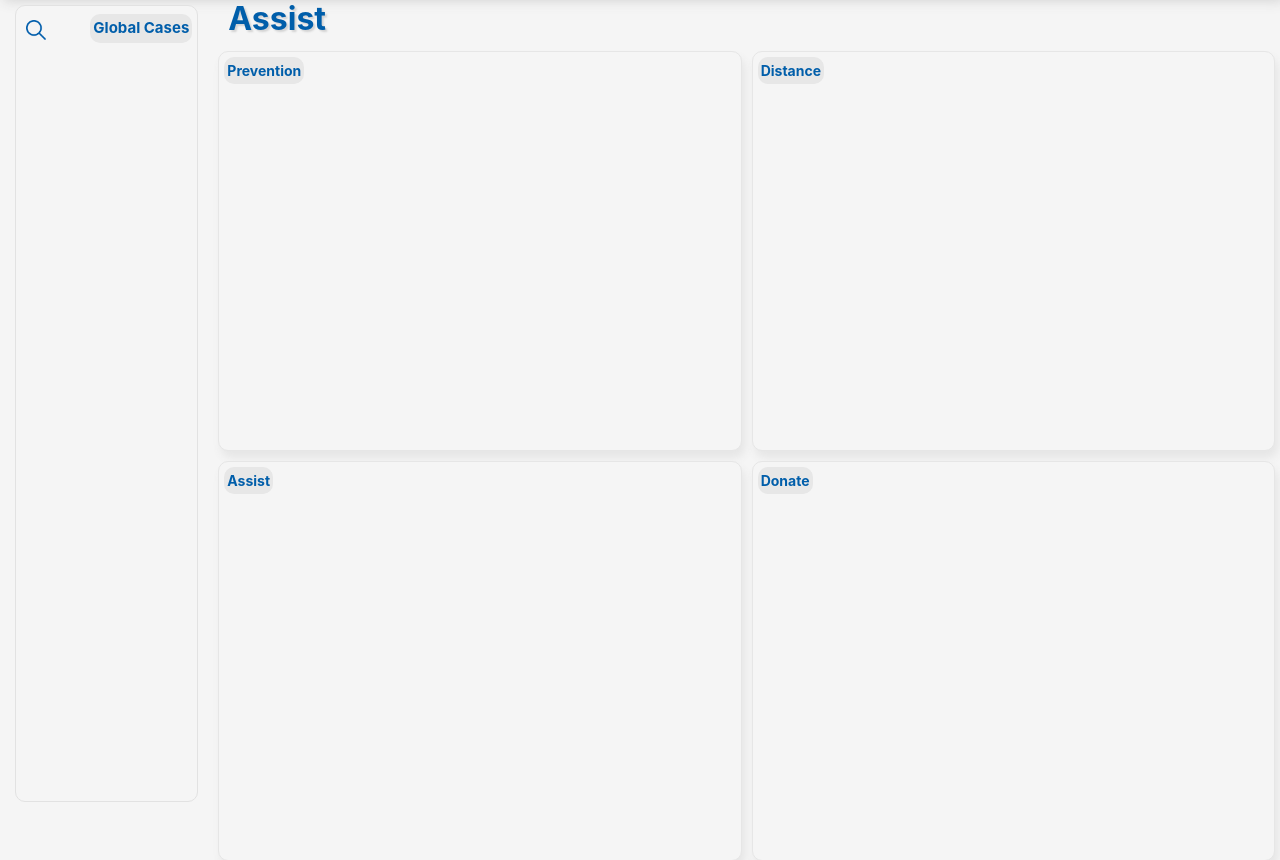
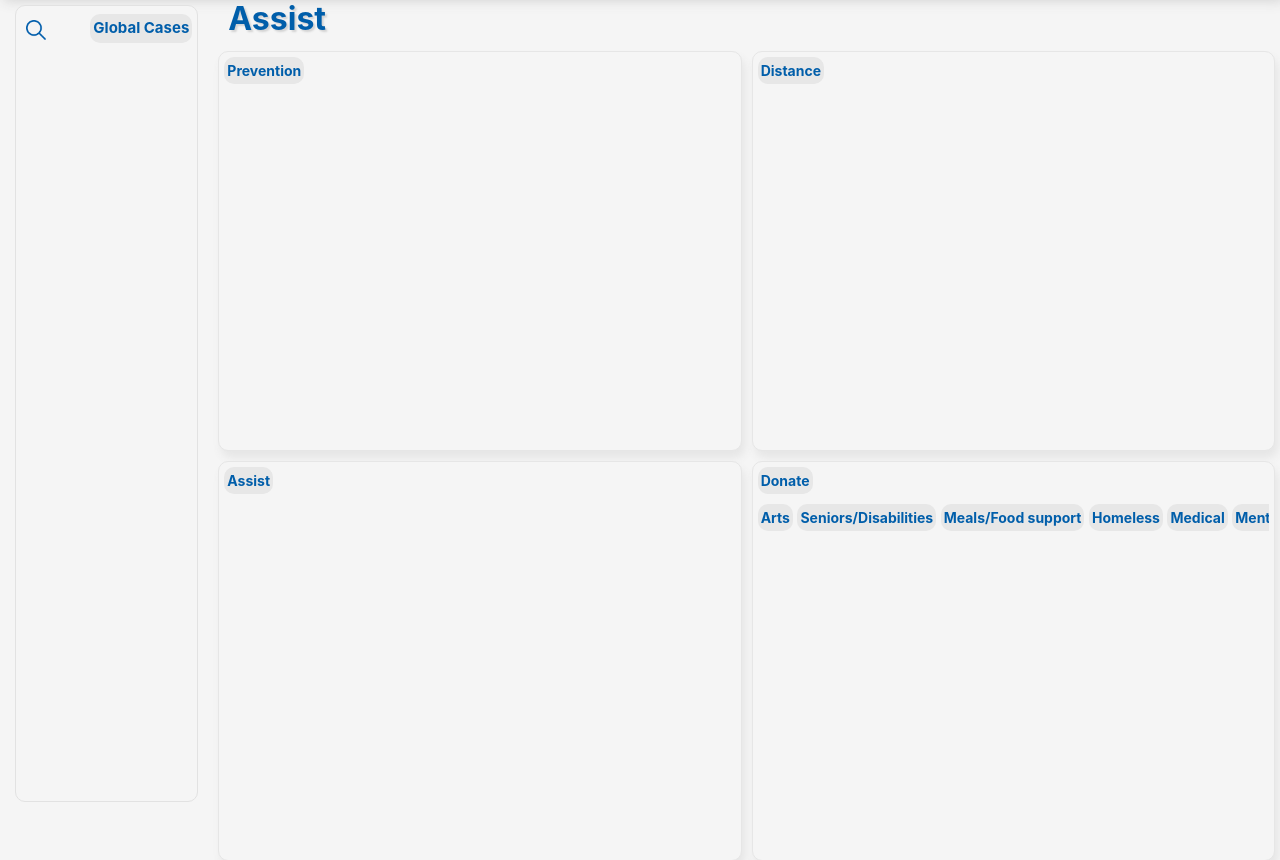
Before and after one commit to andrewvenson/py-dash, a Flask app: template blueprints/tab3/templates/tab3/tab3.html in a window 1280 px wide. Shown: the part 55-915 px from the top of the page. Run offline with Flask 2, Linux system fonts and the light colour scheme; the template is opened without the code that fills it, so the values that code supplies are empty; some libraries are stand-ins or nearby versions.

Commit message:
donate horizontal scroll

```diff
--- a/blueprints/tab3/static/tab3/css/main.css
+++ b/blueprints/tab3/static/tab3/css/main.css
@@ -52,3 +52,28 @@
 .assist .col-lg::-webkit-scrollbar-thumb {
     background: #005EAA;
 }
+
+.wrapper{
+    white-space: nowrap;
+    overflow-x:auto;
+    scrollbar-color: #005EAA whitesmoke;
+    scrollbar-width: thin;
+}
+
+.wrapper::-webkit-scrollbar{
+    display:none;
+}
+
+.wrapper p{
+    margin-bottom:5px;
+    cursor:pointer;
+}
+
+.wrapper p:hover{
+    background-color: gray;
+    color: white;
+}
+
+#donate{
+    margin-bottom:10px;
+}
--- a/blueprints/tab3/templates/tab3/tab3.html
+++ b/blueprints/tab3/templates/tab3/tab3.html
@@ -17,8 +17,18 @@
         <p>Assist</p>
     </div>
     <div class="col-lg" style='position:relative;'>
-        <p>Donate</p>
+        <p id='donate'>Donate</p>
+        <div class='wrapper'>
+            <p>Arts</p>
+            <p>Seniors/Disabilities</p>
+            <p>Meals/Food support</p>
+            <p>Homeless</p>
+            <p>Medical</p>
+            <p>Mental health</p>
+            <p>Refugees/International relief</p>
+            <p>Restaurants/Food workers</p>
 
+        </div>
         <div>
             {% for x in donation_dict %}
             <div style="text-align:center">
```
